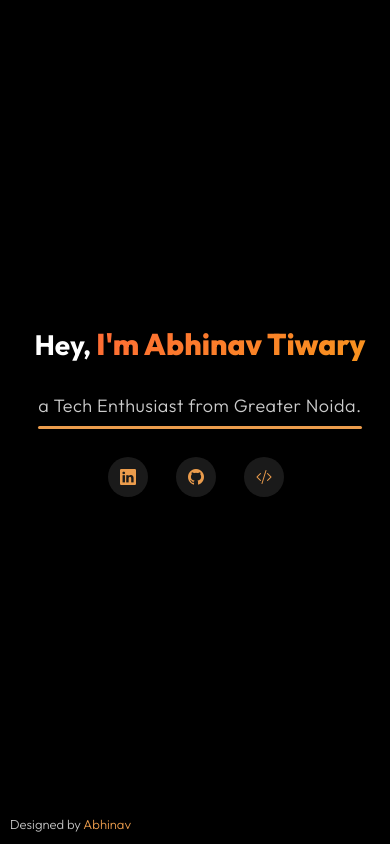
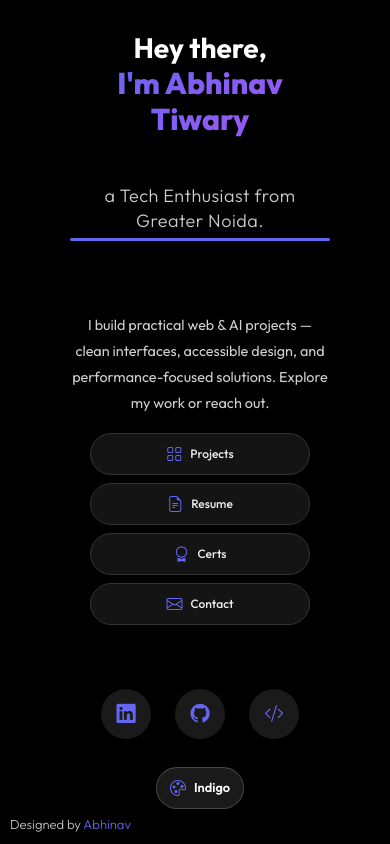
Before and after one commit to abhiii9vvv/Abhinav-Tiwary-Portfolio, a website: page index.html in a window 390 px wide. Shown: the top 844 px of the page. Drawn offline with nearby package versions, Linux system fonts and the light colour scheme; files whose address does not match are found by name.

Commit message:
feat: improve theme system and homepage layout

```diff
--- a/index.html
+++ b/index.html
@@ -137,17 +137,34 @@
         <div class="header-left">
           <!-- Combined greeting with name -->
           <h1 class="main-greeting">
-            Hey, <span class="big-name">I'm Abhinav Tiwary</span>
+            Hey there, <span class="big-name">I'm Abhinav Tiwary</span>
           </h1>
 
           <!-- Uncomment below if you prefer to use an image logo -->
           <!-- <a href="index.html" class="mr-auto"><img src="src/assets/projects/logo.png" alt="" class="img-fluid"></a> -->
           <h2 class="intro-line">a Tech Enthusiast from Greater Noida.</h2>
+          <div class="hero-summary">
+            <p class="hero-lead">I build practical web & AI projects — clean interfaces, accessible design, and performance-focused solutions. Explore my work or reach out.</p>
+            <div class="hero-quick">
+              <a href="#portfolio" class="quick-btn" aria-label="View Projects"><i class="bi bi-grid"></i> Projects</a>
+              <a href="#resume" class="quick-btn" aria-label="View Resume"><i class="bi bi-file-earmark-text"></i> Resume</a>
+              <a href="#certifications" class="quick-btn" aria-label="View Certifications"><i class="bi bi-award"></i> Certs</a>
+              <a href="#contact" class="quick-btn" aria-label="Contact Me"><i class="bi bi-envelope"></i> Contact</a>
+            </div>
+          </div>
 
           <div class="social-links">
             <a href="https://www.linkedin.com/in/abhinav-tiwary-791a63302" class="linkedin" aria-label="Connect on LinkedIn"><i class="bi bi-linkedin" aria-hidden="true"></i></a>
             <a href="https://github.com/abhiii9vvv" class="github" aria-label="View GitHub Profile"><i class="bi bi-github" aria-hidden="true"></i></a>
             <a href="https://leetcode.com/u/Abhiii9vv_/" class="leetcode" aria-label="LeetCode Profile"><i class="bi bi-code-slash" aria-hidden="true"></i></a>
+          </div>
+
+          <!-- Theme Switcher -->
+          <div class="theme-switcher">
+            <button class="theme-btn" id="themeToggle" aria-label="Switch Theme">
+              <i class="bi bi-palette"></i>
+              <span id="themeLabel">Default</span>
+            </button>
           </div>
         </div>
       </div>
@@ -160,6 +177,7 @@
       <li><a class="nav-link" href="#about-preview"><i class="bi bi-person"></i><span>About</span></a></li>
       <li><a class="nav-link" href="#resume"><i class="bi bi-file-earmark-text"></i><span>Resume</span></a></li>
       <li><a class="nav-link" href="#portfolio"><i class="bi bi-grid"></i><span>Projects</span></a></li>
+  <li><a class="nav-link" href="#certifications"><i class="bi bi-award"></i><span>Certifications</span></a></li>
       <li><a class="nav-link" href="#contact"><i class="bi bi-envelope"></i><span>Contact</span></a></li>
     </ul>
   </nav><!-- .sidebar -->
@@ -381,11 +399,13 @@
           <h3 class="resume-title">Summary</h3>
           <div class="resume-item pb-0">
             <h4>Abhinav Tiwary</h4>
-            <p><em>Passionate Computer Science Engineering student at Sharda University with a strong foundation in full-stack web development, artificial intelligence, and machine learning. Currently in my 3rd year, I have developed expertise in creating responsive web applications, implementing AI/ML solutions, and building scalable software projects.
+            <div class="resume-summary">
+              <p><em>Passionate Computer Science Engineering student at Sharda University with a strong foundation in full-stack web development, artificial intelligence, and machine learning. Currently in my 3rd year, I have developed expertise in creating responsive web applications, implementing AI/ML solutions, and building scalable software projects.</em></p>
 
-            Proficient in modern technologies including Python, JavaScript, React.js, Node.js, HTML5, CSS3, and various development frameworks. Experienced in version control with Git, database management, and following industry best practices for clean, maintainable code.
+              <p><em>Proficient in modern technologies including Python, JavaScript, React.js, Node.js, HTML5, CSS3, and various development frameworks. Experienced in version control with Git, database management, and following industry best practices for clean, maintainable code.</em></p>
 
-            Actively engaged in the tech community through open-source contributions, coding competitions, and technical workshops. I combine theoretical knowledge with practical implementation to create innovative solutions that address real-world challenges. My goal is to leverage technology to build impactful applications that make a difference.</em></p>
+              <p><em>Actively engaged in the tech community through open-source contributions, coding competitions, and technical workshops. I combine theoretical knowledge with practical implementation to create innovative solutions that address real-world challenges. My goal is to leverage technology to build impactful applications that make a difference.</em></p>
+            </div>
             <p>
             </p><ul class="list-unstyled">
               <li><i class="bi bi-geo-alt"></i> Greater Noida, INDIA</li>
@@ -1045,6 +1065,7 @@
 
   <!-- Template Main JS File - Load after vendors -->
   <script src="src/scripts/main.js"></script>
+  <script src="src/scripts/theme.js"></script>
   <script src="src/scripts/contact.js"></script>
 
 
--- /dev/null
+++ b/src/scripts/theme.js
@@ -0,0 +1,62 @@
+/**
+ * Cycling Theme Switcher Functionality
+ */
+(function() {
+  'use strict';
+
+  document.addEventListener('DOMContentLoaded', function() {
+    const themeToggle = document.getElementById('themeToggle');
+    const themeLabel = document.getElementById('themeLabel');
+
+    if (!themeToggle || !themeLabel) return;
+
+    // Theme definitions
+    const themes = [
+      { name: 'default', label: 'Indigo' },
+      { name: 'blue', label: 'Ocean' },
+      { name: 'purple', label: 'Purple' },
+      { name: 'green', label: 'Forest' }
+    ];
+
+    let currentThemeIndex = 0;
+
+    // Load saved theme
+    const savedTheme = localStorage.getItem('portfolio-theme') || 'default';
+    const savedIndex = themes.findIndex(theme => theme.name === savedTheme);
+    if (savedIndex !== -1) {
+      currentThemeIndex = savedIndex;
+    }
+
+    // Apply initial theme
+    function applyTheme(themeData) {
+      document.body.setAttribute('data-theme', themeData.name);
+      themeLabel.textContent = themeData.label;
+      localStorage.setItem('portfolio-theme', themeData.name);
+
+      // Add smooth transition effect
+      document.body.style.transition = 'all 0.3s ease';
+      setTimeout(() => {
+        document.body.style.transition = '';
+      }, 300);
+    }
+
+    // Apply current theme
+    applyTheme(themes[currentThemeIndex]);
+
+    // Cycle to next theme on click
+    themeToggle.addEventListener('click', function(e) {
+      e.stopPropagation();
+
+      // Move to next theme
+      currentThemeIndex = (currentThemeIndex + 1) % themes.length;
+      applyTheme(themes[currentThemeIndex]);
+
+      // Add click animation
+      this.style.transform = 'scale(0.95)';
+      setTimeout(() => {
+        this.style.transform = '';
+      }, 150);
+    });
+  });
+
+})();
--- a/src/styles/style.css
+++ b/src/styles/style.css
@@ -115,7 +115,7 @@ body.header-compact section:not(#header) {
   --default-color: #f2f2f2cc; /* Default text color */
   --default-title-color: #fafafa; /* Title color */
   --heading-color: #aaaaaa; /* Heading and subheading color */
-  --accent-color: #eb9c4c; /* Brand accent color */
+  --accent-color: #6366f1; /* Brand accent color - Blue/Indigo instead of orange */
   --surface-color: rgba(255, 255, 255, 0.08); /* Background for boxed elements */
   --contrast-color: #000000; /* Text contrast color */
   --hightlighter-color: rgba(255, 255, 255, 0.15); /* Highlight hover effects */
@@ -169,11 +169,72 @@ body {
   }
   /* Remove background wrapper padding heaviness */
   section .container { padding: 16px 14px 40px; }
-  #header { height: auto; min-height: 100vh; }
+
+  /* Header mobile improvements */
+  #header {
+    height: auto;
+    min-height: 100vh;
+    padding: 20px 15px;
+    background-size: cover;
+  }
+
+  .header-left {
+    min-height: 80vh;
+    padding: 1rem;
+    justify-content: center;
+  }
+
   html { scroll-padding-top: 60px; }
-  /* Tighter hero text scaling */
+
+  /* Responsive text sizing */
   .main-title, #header h1 { font-size: 34px !important; line-height: 1.15; }
-  #header h2 { font-size: 18px; }
+
+  .main-greeting {
+    font-size: 2.2rem;
+    line-height: 1.1;
+    margin-bottom: 0.8rem;
+  }
+
+  .big-name {
+    font-size: 2.5rem !important;
+  }
+
+  #header h2 {
+    font-size: 1.1rem;
+    line-height: 1.3;
+    margin-bottom: 1.5rem;
+  }
+
+  .hero-summary p {
+    font-size: 0.95rem;
+    line-height: 1.5;
+    margin-bottom: 1rem;
+  }
+
+  .quick-btn-container {
+    flex-direction: column;
+    align-items: center;
+    gap: 0.8rem;
+  }
+
+  .quick-btn {
+    width: 100%;
+    max-width: 220px;
+    font-size: 0.9rem;
+    padding: 10px 20px;
+  }
+
+  #header .social-links {
+    gap: 1rem;
+    margin-top: 1.2rem;
+  }
+
+  #header .social-links a {
+    width: 38px;
+    height: 38px;
+    font-size: 16px;
+  }
+
   .navbar ul li + li { margin-left: 18px; }
   .navbar a { font-size: 15px; }
   /* Improve tap targets */
@@ -188,7 +249,30 @@ body {
 /* Ultra-small phones */
 @media (max-width: 380px) {
   .main-title, #header h1 { font-size: 30px !important; }
-  #header h2 { font-size: 16px; }
+
+  .main-greeting {
+    font-size: 1.8rem;
+    line-height: 1.1;
+  }
+
+  .big-name {
+    font-size: 2.2rem !important;
+  }
+
+  #header h2 {
+    font-size: 1rem;
+    line-height: 1.3;
+  }
+
+  .hero-summary p {
+    font-size: 0.9rem;
+  }
+
+  .quick-btn {
+    font-size: 0.85rem;
+    padding: 8px 16px;
+  }
+
   .portfolio .portfolio-wrap { height: 400px; min-height: 400px; max-height: 400px; }
 }
 
@@ -418,16 +502,18 @@ h6 {
   height: 100vh;
   display: flex;
   align-items: center;
-  z-index: 1; /* Lower z-index to prevent overlap */
+  justify-content: center;
+  z-index: 1;
   overflow: hidden;
   text-shadow: var(--heading-color);
+  padding: 0 2rem;
 }
 
 /* Compact header when sections are viewed */
 #header.compact {
   height: auto;
-  min-height: 30px; /* Reduced from 60px */
-  padding: 8px 0; /* Reduced from 20px 0 */
+  min-height: 30px;
+  padding: 8px 0;
   position: fixed;
   top: 0;
   left: 0;
@@ -436,7 +522,7 @@ h6 {
   -webkit-backdrop-filter: blur(6px);
   backdrop-filter: blur(6px);
   border-bottom: 1px solid rgba(255,255,255,0.08);
-  z-index: 10; /* Higher z-index only when compact */
+  z-index: 10;
 }
 
 /* Adjust for sidebar when compact */
@@ -450,29 +536,33 @@ h6 {
 /* Header Content Layout */
 .header-content {
   display: flex;
-  align-items: stretch;
+  align-items: center;
   justify-content: center;
   width: 100%;
-  gap: 0;
+  max-width: 1200px;
   height: 100vh;
   transition: height 0.3s ease;
+  padding: 2rem 0;
 }
 
 #header.compact .header-content {
   height: auto;
-  min-height: 30px; /* Reduced from 60px */
-  align-items: center; /* Center content vertically */
-  justify-content: flex-start; /* Align to start in compact mode */
-  padding: 0 20px; /* Add horizontal padding */
+  min-height: 30px;
+  align-items: center;
+  justify-content: flex-start;
+  padding: 0 20px;
+  max-width: none;
 }
 
 #header.compact .header-left {
-  padding: 5px 0; /* Reduced from 10px 0 */
+  padding: 5px 0;
 }
 
 #header.compact .greetings,
 #header.compact h2,
-#header.compact .social-links {
+#header.compact .social-links,
+#header.compact .hero-summary,
+#header.compact .theme-switcher {
   display: none;
 }
 
@@ -481,7 +571,9 @@ body.hide-hero #header .main-title,
 body.hide-hero #header h1,
 body.hide-hero #header h2,
 body.hide-hero #header .greetings,
-body.hide-hero #header .social-links { display: none !important; }
+body.hide-hero #header .social-links,
+body.hide-hero #header .hero-summary,
+body.hide-hero #header .theme-switcher { display: none !important; }
 
 body.hide-hero #header { height: 0; min-height: 0; padding: 0; overflow: hidden; }
 
@@ -493,51 +585,49 @@ body.hide-hero #header { height: 0; min-height: 0; padding: 0; overflow: hidden;
   justify-content: center;
   align-items: center;
   text-align: center;
+  gap: 1.5rem;
+  min-height: 80vh;
 }
 
 /* Main Title Styling */
 .main-title {
-  font-size: 45px !important; /* Restored to reasonable size */
-  margin: 20px 0 !important;
+  font-size: 3.5rem;
+  margin: 0;
   padding: 0;
-  line-height: 1.1;
+  line-height: 1.2;
   font-weight: 700;
   font-family: var(--heading-font);
-  white-space: nowrap;
-  overflow: hidden;
-  text-overflow: ellipsis;
 }
 
 #header h1 {
-  font-size: 45px; /* Restored to reasonable size */
-  margin: 20px 0;
+  font-size: 3.5rem;
+  margin: 0;
   padding: 0;
-  line-height: 1.1;
+  line-height: 1.2;
   font-weight: 700;
   font-family: var(--heading-font);
-  white-space: nowrap;
 }
 
 .main-title a {
   color: var(--default-color);
-  line-height: 1.1;
+  line-height: 1.2;
   display: inline-block;
-  white-space: nowrap;
 }
 
 .main-greeting {
-  font-size: 48px;
+  font-size: 3.5rem;
   font-weight: 700;
-  line-height: 56px;
+  line-height: 1.2;
   color: #ffffff;
-  margin: 0;
+  margin: 0 0 1rem 0;
   padding: 0;
+  text-align: center;
 }
 
 .big-name {
-  font-size: 52px !important;
+  font-size: 3.8rem !important;
   font-weight: 800;
-  background: linear-gradient(135deg, #ff6b35, #f7931e);
+  background: linear-gradient(135deg, var(--accent-color), #a855f7);
   -webkit-background-clip: text;
   -webkit-text-fill-color: transparent;
   background-clip: text;
@@ -584,31 +674,32 @@ body.hide-hero #header { height: 0; min-height: 0; padding: 0; overflow: hidden;
 }
 
 #header .social-links {
-  margin-top: 40px;
-  display: flex;
-  justify-content: flex-start;
-  gap: 20px;
+  margin-top: 2rem;
+  display: flex;
+  justify-content: center;
+  gap: 1.5rem;
+  flex-wrap: wrap;
 }
 
 #header .social-links a {
-  font-size: 16px;
+  font-size: 1.2rem;
   display: flex;
   justify-content: center;
   align-items: center;
   background: rgba(255, 255, 255, 0.1);
   color: var(--default-color);
   line-height: 1;
-  margin-right: 8px;
-
   border-radius: 50%;
-  width: 40px;
-  height: 40px;
+  width: 50px;
+  height: 50px;
+  transition: all 0.3s ease;
 }
 
 #header .social-links a:hover {
-  background: color-mix(in srgb, var(--accent-color) 30%, rgb(34, 34, 34));
-  transform: scale(1.05);
-  transition: all 0.3s ease;
+  background: rgba(255, 122, 0, 0.3);
+  transform: scale(1.1);
+  color: #fff;
+  box-shadow: 0 4px 12px rgba(255, 122, 0, 0.3);
 }
 
 /* Professional subtle glow effect */
@@ -633,68 +724,36 @@ body.hide-hero #header { height: 0; min-height: 0; padding: 0; overflow: hidden;
   /* Mobile Header Layout */
   .header-content {
     flex-direction: column;
-    gap: 20px;
+    gap: 1rem;
     text-align: center;
     height: auto;
+    padding: 1rem 0;
   }
 
   .header-left {
     max-width: 100%;
     text-align: center;
-    order: 2;
-  }
-
-  .header-right {
-    margin-bottom: 20px;
-    order: 1;
-    height: 70vh;
-    flex: 0 0 70vh;
-    overflow: hidden;
-  }
-
-  /* Profile image on mobile */
-  .profile-image {
-    width: 100%;
-    height: 70vh;
-    border-radius: 15px;
-    object-fit: cover;
-    position: relative;
-    left: 0;
-    object-position: center;
-  }
-
-  /* About section image responsive */
-  .about-me .img-fluid {
-    max-width: 280px;
-    height: 280px;
-    margin-bottom: 30px;
-    margin-top: -20px;
-  }
-
-  /* Smaller title on mobile */
-  #header h1,
-  .main-title {
-    font-size: 38px !important; /* Restored to reasonable size */
-    margin: 15px 0 !important;
+    gap: 1rem;
+    min-height: 70vh;
   }
 
   /* Responsive styling for combined greeting */
   .main-greeting {
-    font-size: 38px;
-    line-height: 44px;
+    font-size: 2.8rem;
+    line-height: 1.2;
   }
 
   .big-name {
-    font-size: 42px !important;
+    font-size: 3rem !important;
   }
 
   #header h2 {
-    font-size: 22px;
-    line-height: 30px;
+    font-size: 1.2rem;
+    line-height: 1.4;
   }
 
   #header .social-links {
-    margin-top: 20px;
+    margin-top: 1.5rem;
     justify-content: center;
   }
 
@@ -1314,7 +1373,6 @@ header#header .header-content { padding-bottom: 30px; }
   background: var(--surface-color);
   border-radius: 1vw;
   border: 0.5px solid rgba(255, 255, 255, 0.1); /* Fallback for older browsers */
-  border: 0.5px solid color-mix(in srgb, var(--default-color), transparent 90%);
 }
 
 .counts .count-box i {
@@ -1432,7 +1490,6 @@ header#header .header-content { padding-bottom: 30px; }
 
 .box .tech-sub:hover {
   border: 0.8px solid rgba(255, 165, 0, 0.1); /* Fallback for older browsers */
-  border: 0.8px solid color-mix(in srgb, var(--accent-color), transparent 90%);
   transform: scale(1.02);
   background-color: var(--hightlighter-color);
 }
@@ -1460,7 +1517,6 @@ p {
   padding: 20px;
   transition: 0.3s;
   border: 0.5px solid rgba(255, 255, 255, 0.1); /* Fallback for older browsers */
-  border: 0.5px solid color-mix(in srgb, var(--default-color), transparent 90%);
   position: relative;
   border-radius: var(--radius-xl);
   -webkit-backdrop-filter: var(--blur-effect);
@@ -1643,7 +1699,6 @@ p {
   font-weight: 600;
   margin-bottom: 8px; /* Reduced from 10px */
   border: 0.5px solid rgba(255, 255, 255, 0.1); /* Fallback for older browsers */
-  border: 0.5px solid color-mix(in srgb, var(--default-color), transparent 90%);
   line-height: 0.8;
 }
 
@@ -1737,14 +1792,12 @@ p {
   display: inline-block;
   border-radius: var(--radius-xl);
   border: 1.9px solid rgba(255, 165, 0, 0.1); /* Fallback for older browsers */
-  border: 1.9px solid color-mix(in srgb, var(--accent-color), transparent 90%);
   padding-block: 3px;
   padding-inline: calc(var(--spacing) * 1.5);
   font-size: var(--text-xs);
   line-height: var(--text-xs--line-height);
   fill: var(--accent-color);
   background-color: rgba(255, 165, 0, 0.2); /* Fallback for older browsers */
-  background-color: color-mix(in oklab, var(--accent-color) 20%, transparent);
 }
 
 
@@ -2032,12 +2085,12 @@ p {
 }
 
 /* Interest Icon Colors */
-.interests .interest-coding { color: #ffbb2c; }
+.interests .interest-coding { color: var(--accent-color); }
 .interests .interest-music { color: #5578ff; }
 .interests .interest-surfing { color: #e80368; }
 .interests .interest-photography { color: #e361ff; }
 .interests .interest-android { color: #47aeff; }
-.interests .interest-editing { color: #ffa76e; }
+.interests .interest-editing { color: #a855f7; }
 .interests .interest-movies { color: #11dbcf; }
 .interests .interest-gaming { color: #ff33cc; }
 .interests .interest-tech { color: #b2904f; }
@@ -2130,7 +2183,7 @@ p {
   font-size: 1.2rem;
   font-weight: 600;
   margin: 0;
-  background: linear-gradient(135deg, #ff6b35, #f7931e);
+  background: linear-gradient(135deg, var(--accent-color), #a855f7);
   -webkit-background-clip: text;
   -webkit-text-fill-color: transparent;
   background-clip: text;
@@ -2202,10 +2255,10 @@ p {
 
 .portfolio #portfolio-flters li:hover,
 .portfolio #portfolio-flters li.filter-active {
-  background: linear-gradient(135deg, #ff6b35, #f7931e);
+  background: linear-gradient(135deg, var(--accent-color), #a855f7);
   color: #000;
   transform: translateY(-1px);
-  box-shadow: 0 6px 18px rgba(255, 107, 53, 0.3);
+  box-shadow: 0 6px 18px rgba(var(--accent-color-rgb), 0.3);
   font-weight: 700;
 }
 
@@ -2412,7 +2465,7 @@ p {
 }
 
 .progress-status i {
-  color: #ffc107;
+  color: var(--accent-color);
 }
 
 /* Clean Portfolio Links Section */
@@ -2500,10 +2553,10 @@ p {
 
 /* Live Demo Button Styling */
 .portfolio .portfolio-wrap .portfolio-links .btn-live {
-  background: linear-gradient(135deg, #ff6b35, #f7931e);
+  background: linear-gradient(135deg, var(--accent-color), #a855f7);
   color: #ffffff;
-  border: 1px solid #ff6b35;
-  box-shadow: 0 2px 8px rgba(255, 107, 53, 0.2);
+  border: 1px solid var(--accent-color);
+  box-shadow: 0 2px 8px rgba(var(--accent-color-rgb), 0.2);
 }
 
 .portfolio .portfolio-wrap .portfolio-links .btn-live::before {
@@ -3514,3 +3567,234 @@ body.with-fixed-nav section { scroll-margin-top: 100px; }
     font-size: var(--font-size-lg);
   }
 }
+
+/* Hero summary & quick action buttons */
+.hero-summary {
+  margin-top: 2rem;
+  max-width: 900px;
+  width: 100%;
+  text-align: center;
+}
+
+.hero-summary .hero-lead {
+  font-size: 1.2rem;
+  line-height: 1.8;
+  color: #d0d0d0;
+  margin: 0 0 2rem;
+  font-weight: 400;
+  text-align: center;
+  max-width: 700px;
+  margin-left: auto;
+  margin-right: auto;
+}
+
+.hero-quick {
+  display: flex;
+  flex-wrap: wrap;
+  gap: 1rem;
+  align-items: center;
+  justify-content: center;
+  margin-bottom: 2rem;
+}
+
+.quick-btn {
+  display: inline-flex;
+  align-items: center;
+  gap: 0.5rem;
+  padding: 0.75rem 1.5rem;
+  font-size: 0.9rem;
+  font-weight: 500;
+  border: 1px solid #333;
+  border-radius: 999px;
+  color: #eee;
+  background: rgba(255, 255, 255, 0.08);
+  -webkit-backdrop-filter: blur(8px);
+  backdrop-filter: blur(8px);
+  text-decoration: none;
+  transition: all 0.3s ease;
+  white-space: nowrap;
+  min-width: 120px;
+  justify-content: center;
+}
+
+.quick-btn i {
+  font-size: 1rem;
+  flex-shrink: 0;
+}
+
+.quick-btn:hover {
+  background: rgba(255, 255, 255, 0.15);
+  border-color: #555;
+  transform: translateY(-2px);
+  color: #fff;
+  box-shadow: 0 4px 12px rgba(0, 0, 0, 0.3);
+}
+
+.quick-btn.primary {
+  background: #ff7a00;
+  border-color: #ff7a00;
+  color: #111;
+  font-weight: 600;
+}
+
+.quick-btn.primary:hover {
+  background: #ffa040;
+  border-color: #ffa040;
+}
+
+@media (max-width: 768px) {
+  .hero-summary .hero-lead {
+    font-size: 1rem;
+    margin-bottom: 1.5rem;
+  }
+
+  .hero-quick {
+    gap: 0.75rem;
+    margin-bottom: 1.5rem;
+  }
+
+  .quick-btn {
+    font-size: 0.8rem;
+    padding: 0.6rem 1.2rem;
+    min-width: 100px;
+  }
+}
+
+@media (max-width: 600px) {
+  .hero-summary .hero-lead {
+    font-size: 0.9rem;
+    margin-bottom: 1rem;
+  }
+
+  .hero-quick {
+    gap: 0.5rem;
+  }
+
+  .quick-btn {
+    font-size: 0.75rem;
+    padding: 0.5rem 1rem;
+    min-width: 90px;
+  }
+}
+
+/* Resume Summary Justified */
+.resume-summary {
+  text-align: justify;
+  line-height: 1.7;
+  word-spacing: 0.1em;
+  -webkit-hyphens: auto;
+  -ms-hyphens: auto;
+  hyphens: auto;
+}
+
+.resume-summary em {
+  font-style: normal;
+  color: #d0d0d0;
+  display: block;
+  margin: 0;
+  padding: 0;
+}
+
+/* Better text spacing for justified paragraphs */
+.resume-item p {
+  margin-bottom: 1rem;
+}
+
+.resume-item p:last-child {
+  margin-bottom: 0;
+}
+
+/* Theme Switcher */
+.theme-switcher {
+  position: relative;
+  margin-top: 1.5rem;
+  display: flex;
+  justify-content: center;
+}
+
+.theme-btn {
+  display: flex;
+  align-items: center;
+  gap: 0.5rem;
+  padding: 0.6rem 1rem;
+  background: rgba(255, 255, 255, 0.1);
+  border: 1px solid rgba(255, 255, 255, 0.2);
+  border-radius: 25px;
+  color: #fff;
+  font-size: 0.85rem;
+  font-weight: 500;
+  cursor: pointer;
+  transition: all 0.3s ease;
+  -webkit-backdrop-filter: blur(10px);
+  backdrop-filter: blur(10px);
+  -webkit-user-select: none;
+  user-select: none;
+}
+
+.theme-btn:hover {
+  background: rgba(255, 255, 255, 0.15);
+  border-color: rgba(255, 255, 255, 0.3);
+  transform: translateY(-2px);
+}
+
+.theme-btn:active {
+  transform: translateY(0) scale(0.95);
+}
+
+.theme-btn i {
+  font-size: 1rem;
+  color: var(--accent-color);
+  transition: color 0.3s ease;
+}
+
+#themeLabel {
+  font-weight: 600;
+  text-transform: capitalize;
+}
+
+/* Theme Variables */
+:root {
+  --accent-color-rgb: 99, 102, 241; /* Default theme - Indigo */
+}
+
+body[data-theme="blue"] {
+  --accent-color: #0ea5e9;
+  --accent-color-rgb: 14, 165, 233;
+}
+
+body[data-theme="blue"] .animated-bg {
+  background: linear-gradient(135deg, #0c4a6e 0%, #1e293b 50%, #0f172a 100%);
+}
+
+body[data-theme="purple"] {
+  --accent-color: #a855f7;
+  --accent-color-rgb: 168, 85, 247;
+}
+
+body[data-theme="purple"] .animated-bg {
+  background: linear-gradient(135deg, #581c87 0%, #1e293b 50%, #0f172a 100%);
+}
+
+body[data-theme="green"] {
+  --accent-color: #22c55e;
+  --accent-color-rgb: 34, 197, 94;
+}
+
+body[data-theme="green"] .animated-bg {
+  background: linear-gradient(135deg, #166534 0%, #1e293b 50%, #0f172a 100%);
+}
+
+@media (max-width: 768px) {
+  .theme-switcher {
+    margin-top: 0.75rem;
+  }
+
+  .theme-btn {
+    padding: 0.5rem 0.8rem;
+    font-size: 0.8rem;
+  }
+
+  .theme-menu {
+    min-width: 160px;
+  }
+}
```
